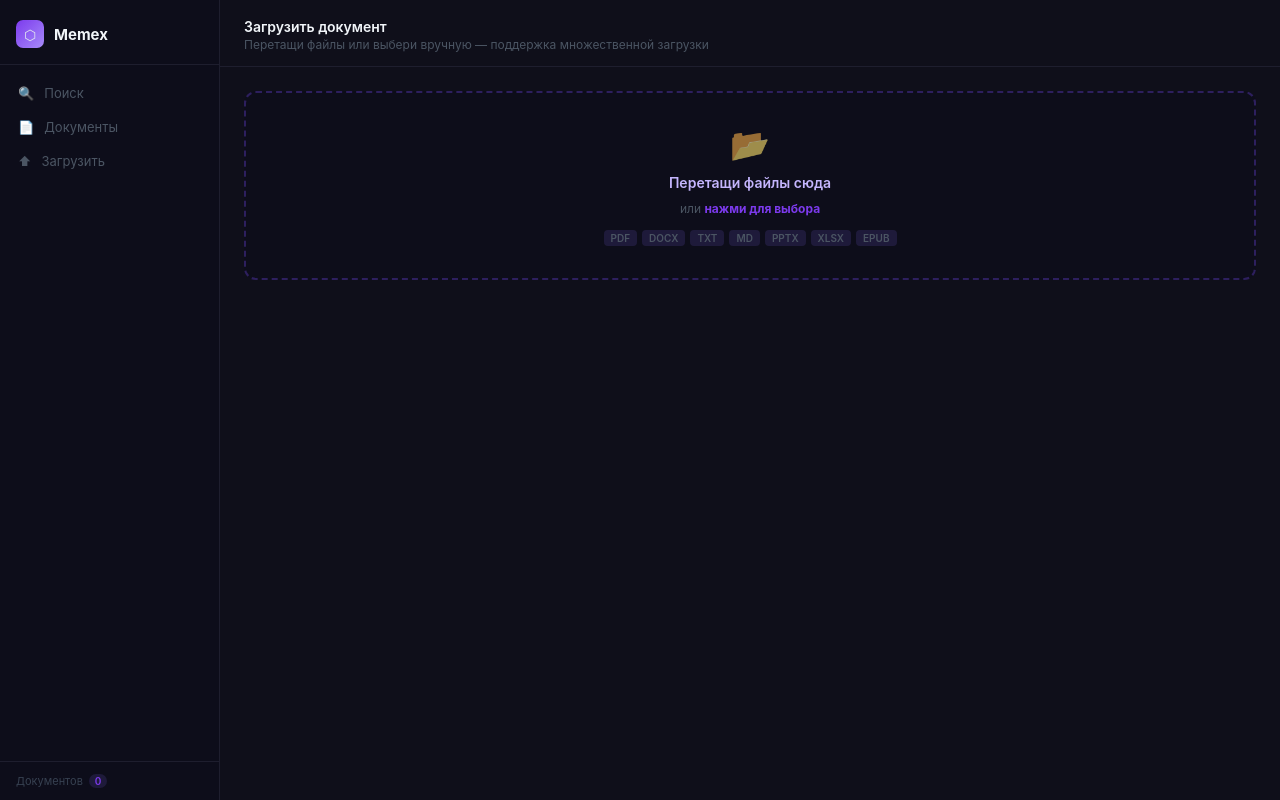
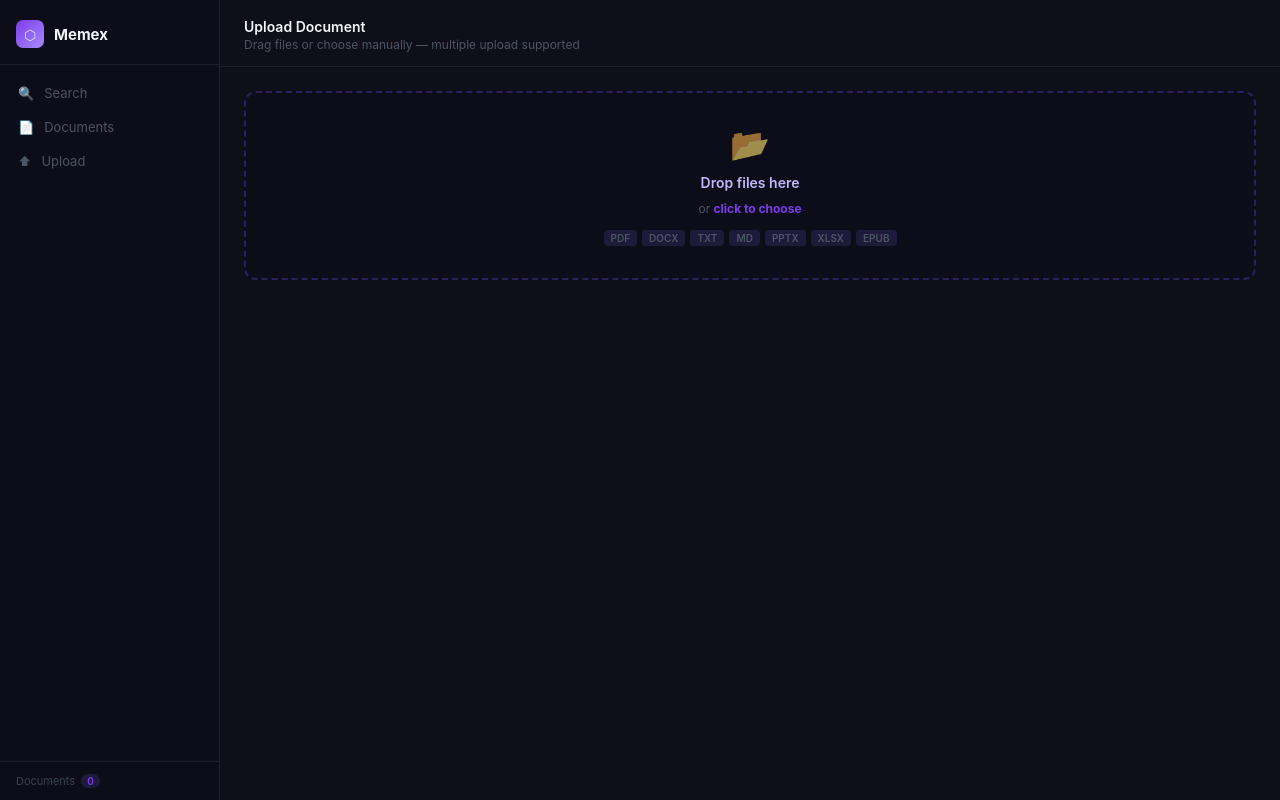
Before and after one commit to Isqanderm/memex, a FastAPI app: template templates/upload.html in a window 1280 px wide. Run offline with FastAPI, Linux system fonts and the light colour scheme; the template is opened without the code that fills it, so the values that code supplies are empty; parts of the project's set-up code (start-up, migrations or seed data) failed here and were passed over.

Commit message:
feat: translate UI from Russian to English (#2)
All user-facing strings in templates and Python source files converted
to English — nav labels, page titles, badges, placeholders, system
prompt, and error messages.

Co-authored-by: Claude Sonnet 4.6 <noreply@anthropic.com>

```diff
--- a/src/ui/pages.py
+++ b/src/ui/pages.py
@@ -110,7 +110,7 @@ async def search(
             f'<div class="exchange">'
             f'<div class="user-bubble-wrap"><div class="user-bubble">{safe_query}</div></div>'
             f'<div class="bot-bubble-wrap"><div class="bot-avatar">⬡</div>'
-            f'<div class="bot-bubble" style="color:#f87171">Ошибка: {safe_error}</div></div>'
+            f'<div class="bot-bubble" style="color:#f87171">Error: {safe_error}</div></div>'
             f'</div>',
             status_code=200,
         )
--- a/templates/_jobs_fragment.html
+++ b/templates/_jobs_fragment.html
@@ -5,7 +5,7 @@
      hx-swap="outerHTML"
      {% endif %}>
   {% if active_jobs %}
-  <div class="section-label">В обработке · {{ active_jobs | length }}</div>
+  <div class="section-label">Processing · {{ active_jobs | length }}</div>
   {% for job in active_jobs %}
   <div class="processing-banner">
     <div class="spinner"></div>
@@ -13,7 +13,7 @@
       <div class="processing-name">{{ (job.source or '').split('/')[-1] or job.source }}</div>
       <div class="processing-status">
         {% if job.status == 'error' %}
-          <span style="color:#f87171">Ошибка: {{ job.error or 'неизвестно' }}</span>
+          <span style="color:#f87171">Error: {{ job.error or 'unknown' }}</span>
         {% else %}
           {{ job.status }}
         {% endif %}
--- a/templates/_results.html
+++ b/templates/_results.html
@@ -9,7 +9,7 @@
         {% if s.doc_id not in seen.ids %}
           {% set seen.ids = seen.ids + [s.doc_id] %}
           <a class="source-tag" href="/api/documents/{{ s.doc_id }}/file" target="_blank" rel="noopener">
-            📄 {% if s.filename %}{{ s.filename }}{% elif s.title and s.title != '(anonymous)' %}{{ s.title }}{% elif s.section %}{{ s.section }}{% else %}источник {{ s.index }}{% endif %}{% if s.page %} · стр. {{ s.page }}{% endif %}
+            📄 {% if s.filename %}{{ s.filename }}{% elif s.title and s.title != '(anonymous)' %}{{ s.title }}{% elif s.section %}{{ s.section }}{% else %}source {{ s.index }}{% endif %}{% if s.page %} · p. {{ s.page }}{% endif %}
           </a>
         {% endif %}
       {% endfor %}
--- a/templates/base.html
+++ b/templates/base.html
@@ -1,5 +1,5 @@
 <!DOCTYPE html>
-<html lang="ru" style="height:100%">
+<html lang="en" style="height:100%">
 <head>
   <meta charset="UTF-8">
   <meta name="viewport" content="width=device-width, initial-scale=1.0">
@@ -17,17 +17,17 @@
     </div>
     <div class="sidebar-nav">
       <a href="/" class="nav-item {% if active_page == 'search' %}active{% endif %}">
-        <span>🔍</span> Поиск
+        <span>🔍</span> Search
       </a>
       <a href="/documents" class="nav-item {% if active_page == 'documents' %}active{% endif %}">
-        <span>📄</span> Документы
+        <span>📄</span> Documents
       </a>
       <a href="/upload" class="nav-item {% if active_page == 'upload' %}active{% endif %}">
-        <span>⬆</span> Загрузить
+        <span>⬆</span> Upload
       </a>
     </div>
     <div class="sidebar-footer">
-      Документов <span class="count-badge">{{ doc_count | default(0) }}</span>
+      Documents <span class="count-badge">{{ doc_count | default(0) }}</span>
     </div>
   </nav>
 
--- a/templates/upload.html
+++ b/templates/upload.html
@@ -1,11 +1,11 @@
 {% extends "base.html" %}
-{% block title %}Загрузить{% endblock %}
+{% block title %}Upload{% endblock %}
 {% block content %}
 
 <div class="page-header">
   <div>
-    <div class="page-title">Загрузить документ</div>
-    <div class="page-subtitle">Перетащи файлы или выбери вручную — поддержка множественной загрузки</div>
+    <div class="page-title">Upload Document</div>
+    <div class="page-subtitle">Drag files or choose manually — multiple upload supported</div>
   </div>
 </div>
 
@@ -13,8 +13,8 @@
 
   <div class="dropzone" id="dropzone">
     <div style="font-size:32px;opacity:.6;">📂</div>
-    <div class="dropzone-title">Перетащи файлы сюда</div>
-    <div class="dropzone-sub">или <strong>нажми для выбора</strong></div>
+    <div class="dropzone-title">Drop files here</div>
+    <div class="dropzone-sub">or <strong>click to choose</strong></div>
     <div class="fmt-badges">
       {% for fmt in ['PDF','DOCX','TXT','MD','PPTX','XLSX','EPUB'] %}
         <span class="fmt-badge">{{ fmt }}</span>
@@ -26,7 +26,7 @@
   </div>
 
   <div id="file-queue" style="display:none;">
-    <div class="section-label" id="queue-label">Очередь</div>
+    <div class="section-label" id="queue-label">Queue</div>
     <div id="file-list" style="display:flex;flex-direction:column;gap:6px;"></div>
   </div>
 
@@ -42,7 +42,7 @@
   const fileList  = document.getElementById('file-list');
   const queueLabel = document.getElementById('queue-label');
 
-  const STEPS = ['загружен', 'разбор', 'чанкинг', 'эмбеддинг'];
+  const STEPS = ['uploaded', 'parsing', 'chunking', 'embedding'];
 
   /* ── Drag & drop ── */
   dropzone.addEventListener('click', () => fileInput.click());
@@ -90,11 +90,11 @@
   function makeBadgeEl(status, error) {
     var span = document.createElement('span');
     span.className = 'badge ';
-    if (status === 'done')            { span.className += 'badge-done';   span.textContent = '✓ готов'; }
-    else if (status === 'error')      { span.className += 'badge-error';  span.textContent = '✕ ошибка'; if (error) span.setAttribute('title', error); }
-    else if (status === 'already_indexed') { span.className += 'badge-dup'; span.textContent = '⚠ дубликат'; }
-    else if (status === 'processing') { span.className += 'badge-queued'; span.textContent = '⟳ индексация'; }
-    else                              { span.className += 'badge-queued'; span.textContent = '⏳ очередь'; }
+    if (status === 'done')            { span.className += 'badge-done';   span.textContent = '✓ ready'; }
+    else if (status === 'error')      { span.className += 'badge-error';  span.textContent = '✕ error'; if (error) span.setAttribute('title', error); }
+    else if (status === 'already_indexed') { span.className += 'badge-dup'; span.textContent = '⚠ duplicate'; }
+    else if (status === 'processing') { span.className += 'badge-queued'; span.textContent = '⟳ indexing'; }
+    else                              { span.className += 'badge-queued'; span.textContent = '⏳ queue'; }
     return span;
   }
 
@@ -176,7 +176,7 @@
 
   function updateQueueLabel() {
     var n = fileList.querySelectorAll('.file-item').length;
-    queueLabel.textContent = 'Очередь · ' + n + (n === 1 ? ' файл' : ' файла');
+    queueLabel.textContent = 'Queue · ' + n + (n === 1 ? ' file' : ' files');
   }
 })();
 </script>
```
Also changed, not shown: src/retrieval/context.py (+5 -5 lines), templates/documents.html (+7 -7 lines), templates/index.html (+9 -9 lines).
